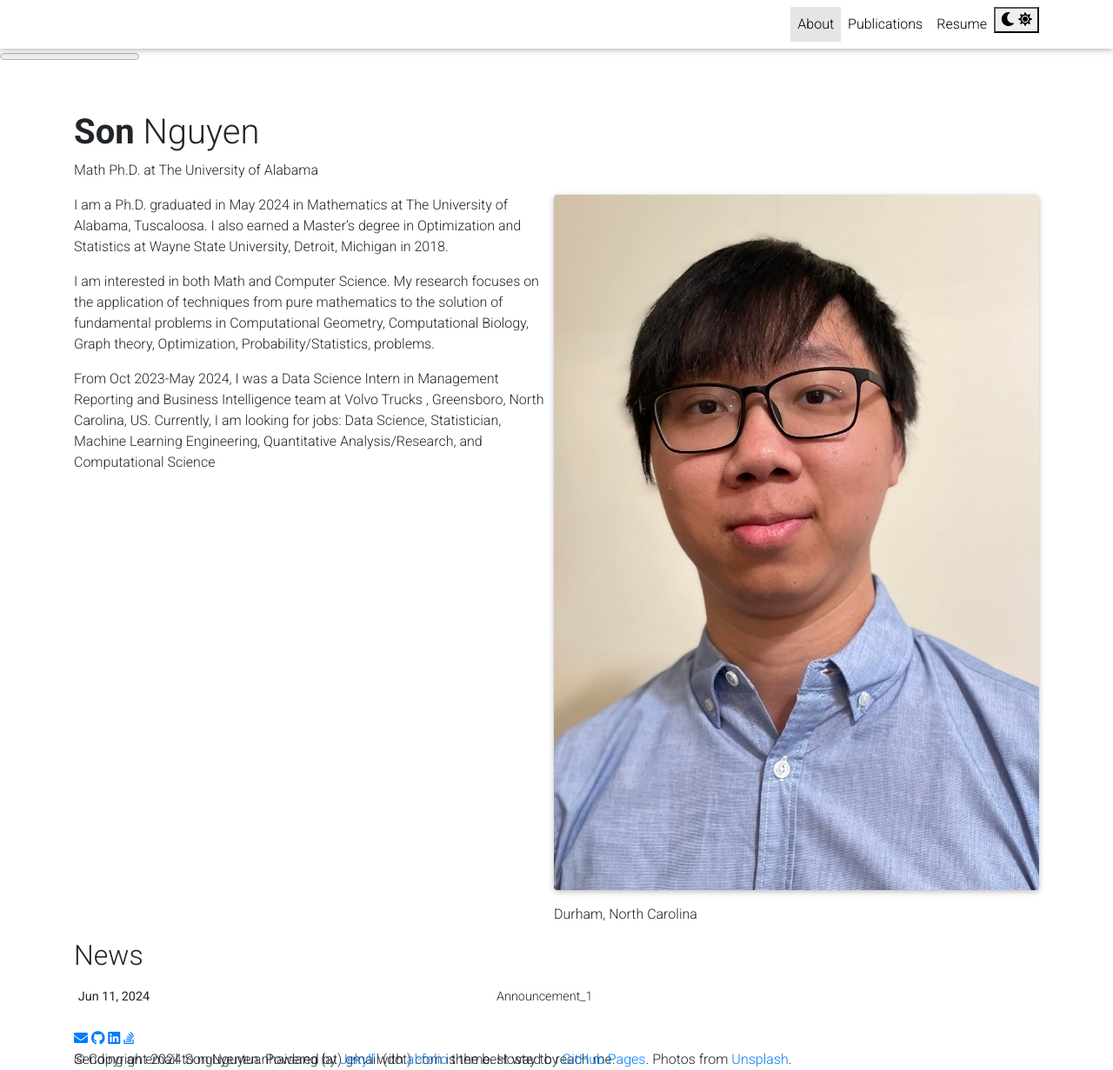
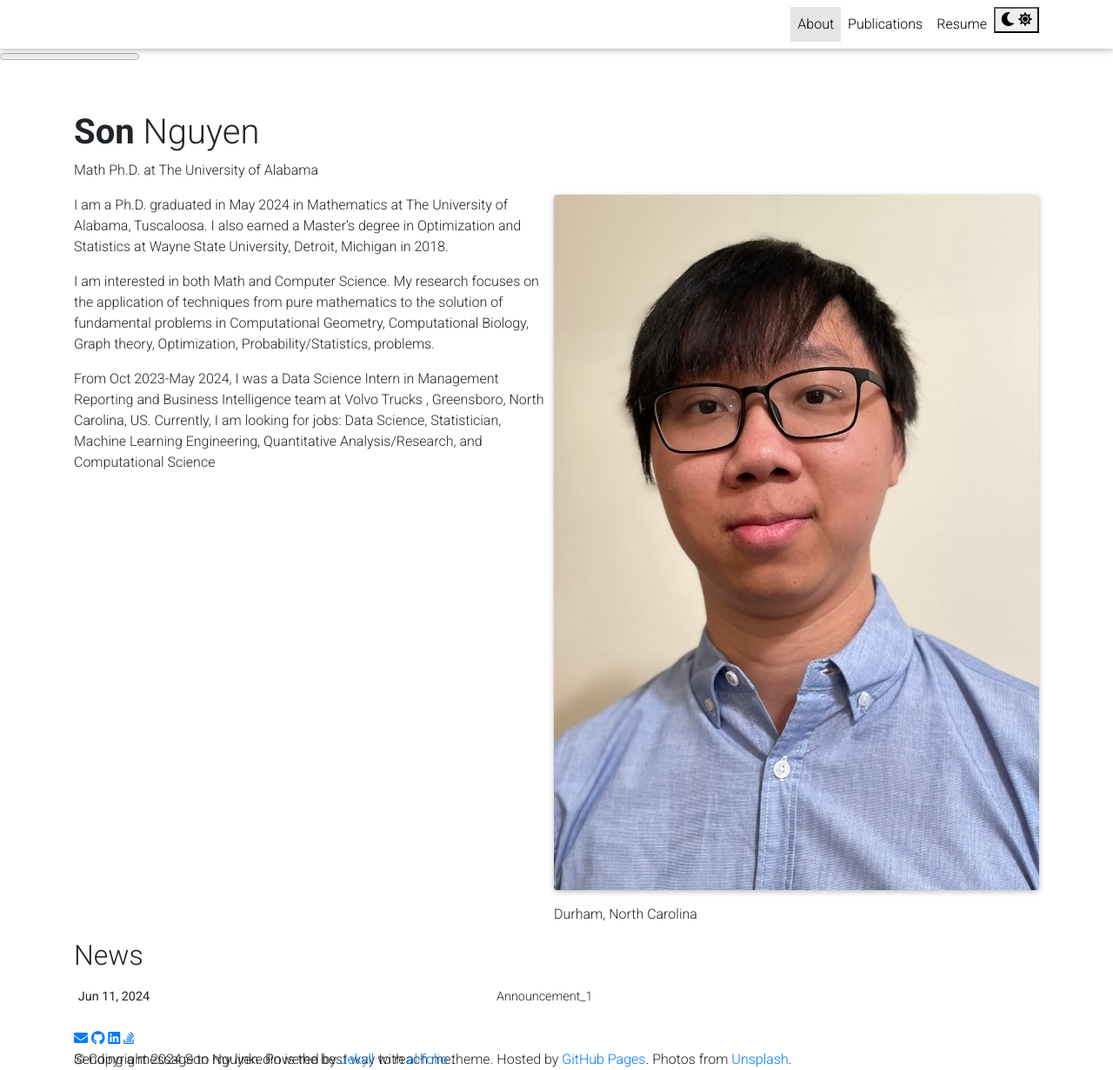
Before and after one commit to nguyendangson/nguyendangson.github.io, a Jekyll site: the page built from _pages/about.md, in a window 1280 px wide and 1231 px high. Shown: the whole window at 87% size. Built offline with Jekyll 4.4.1, drawn with Linux system fonts in a browser that asks for light colours; nearby versions of some CDN libraries; full-size pictures stand in for the smaller copies a plugin makes; library files that are not in the unit come from our copies; comment, search, counter and statistics services are not loaded; a style sheet for code colours, icons or effects is not loaded.

Commit message:
Update _config.yml

```diff
--- a/_config.yml
+++ b/_config.yml
@@ -100,7 +100,7 @@ youtube_id: # your youtube channel id (youtube.com/@<youtube_id>)
 discord_id: # your discord id (18-digit unique numerical identifier)
 
 contact_note: >
-  Sending an email to nguyentuanhaidang (at) gmail (dot) com is the best way to reach me.
+  Sending a message to my linkedin is the best way to reach me.
 
 # -----------------------------------------------------------------------------
 # Analytics and search engine verification
```
